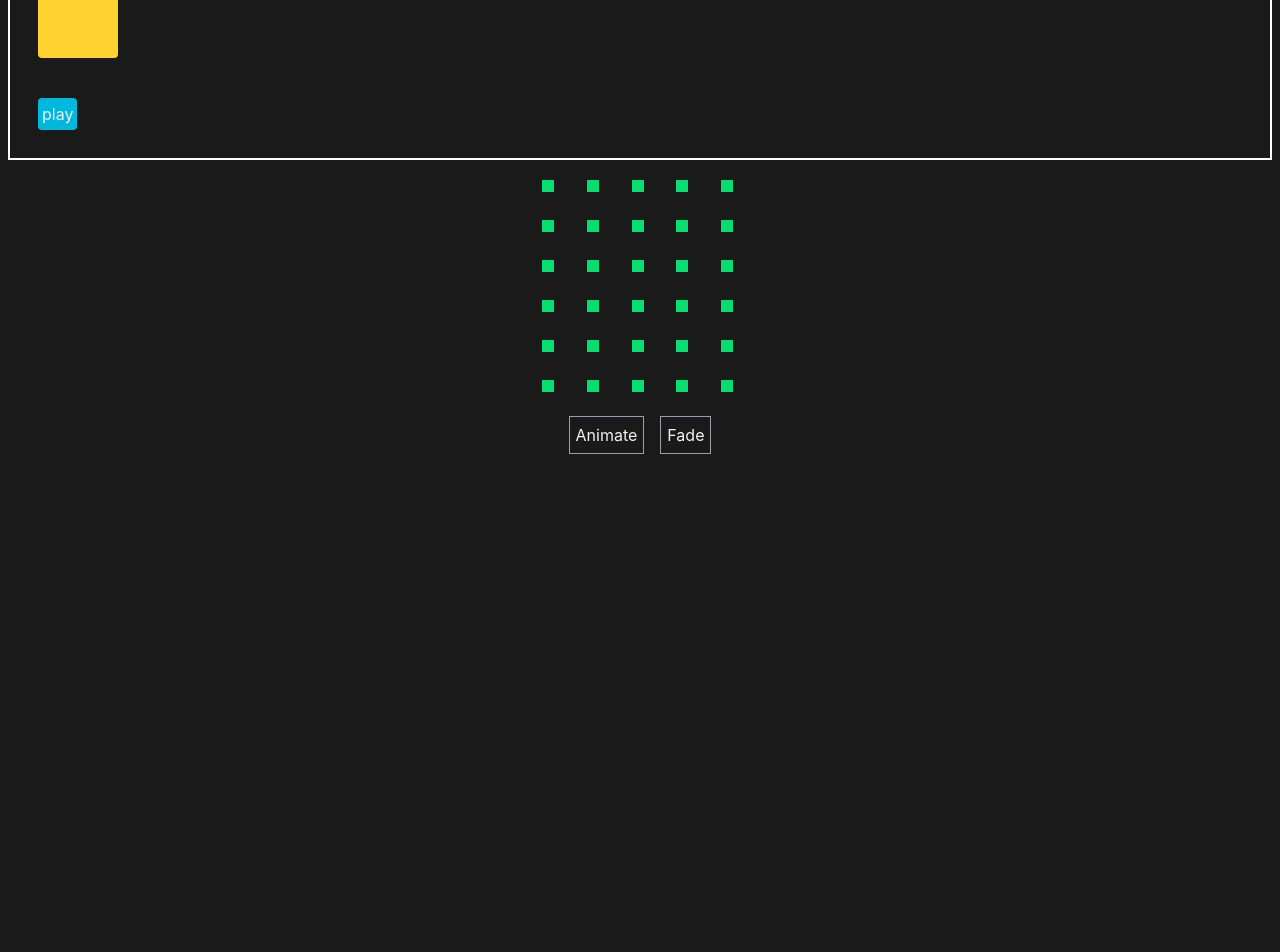
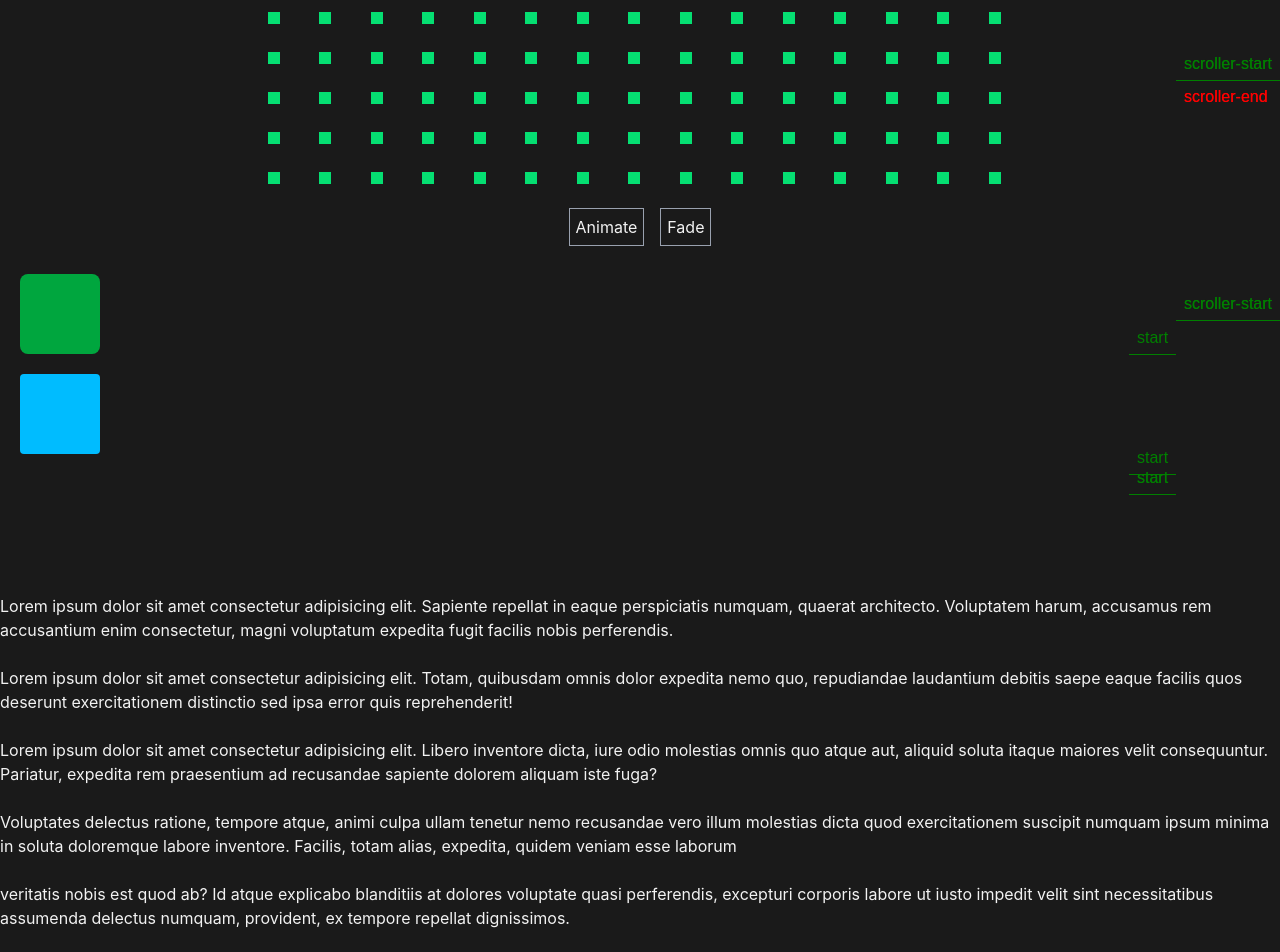
Before and after one commit to mohamedhasan-dev/web-animations, a React (Vite) app: page / in a window 1280 px wide. Shown: the part 480-1432 px from the top of the page. Before the commit the page ends 942 px from the top, so only its background shows below. Built offline with nearby package versions, Linux system fonts and the light colour scheme.

Commit message:
scrollTrigger

```diff
--- a/src/Stagger.jsx
+++ b/src/Stagger.jsx
@@ -4,68 +4,39 @@ const Stagger = () => {
   const tl1 = gsap.timeline();
   function appear() {
     if (!tl1.isActive()) {
-      tl1.clear()
+      tl1.clear();
       tl1.to(".box", {
         scale: 3,
-        duration: 0.1,
         stagger: {
-          grid: [6, 5],
-          amount: 2,
-          from: "random",
+          grid: [17, 15],
+          amount: 1,
+          from: "center",
         },
       });
     }
   }
   function fade() {
     if (!tl1.isActive()) {
-      tl1.clear()
+      tl1.clear();
       tl1.to(".box", {
         scale: 1,
-        duration: 0.1,
         stagger: {
-          grid: [6, 5],
-          amount: 2,
-          from: "random",
+          grid: [17, 15],
+          amount: 1,
+          from: "center",
         },
       });
     }
   }
-
+  const amnt = Array.from({ length: 255 });
   return (
     <>
       <div className="justify-center flex">
-        <div className="grid grid-cols-5 gap-1 w-55 justify-center">
-          <div className="w-3 h-3 bg-green-400 m-3 box"></div>
-          <div className="w-3 h-3 bg-green-400 m-3 box"></div>
-          <div className="w-3 h-3 bg-green-400 m-3 box"></div>
-          <div className="w-3 h-3 bg-green-400 m-3 box"></div>
-          <div className="w-3 h-3 bg-green-400 m-3 box"></div>
-          <div className="w-3 h-3 bg-green-400 m-3 box"></div>
-          <div className="w-3 h-3 bg-green-400 m-3 box"></div>
-          <div className="w-3 h-3 bg-green-400 m-3 box"></div>
-          <div className="w-3 h-3 bg-green-400 m-3 box"></div>
-          <div className="w-3 h-3 bg-green-400 m-3 box"></div>
-          <div className="w-3 h-3 bg-green-400 m-3 box"></div>
-          <div className="w-3 h-3 bg-green-400 m-3 box"></div>
-          <div className="w-3 h-3 bg-green-400 m-3 box"></div>
-          <div className="w-3 h-3 bg-green-400 m-3 box"></div>
-          <div className="w-3 h-3 bg-green-400 m-3 box"></div>
-          <div className="w-3 h-3 bg-green-400 m-3 box"></div>
-          <div className="w-3 h-3 bg-green-400 m-3 box"></div>
-          <div className="w-3 h-3 bg-green-400 m-3 box"></div>
-          <div className="w-3 h-3 bg-green-400 m-3 box"></div>
-          <div className="w-3 h-3 bg-green-400 m-3 box"></div>
-          <div className="w-3 h-3 bg-green-400 m-3 box"></div>
-          <div className="w-3 h-3 bg-green-400 m-3 box"></div>
-          <div className="w-3 h-3 bg-green-400 m-3 box"></div>
-          <div className="w-3 h-3 bg-green-400 m-3 box"></div>
-          <div className="w-3 h-3 bg-green-400 m-3 box"></div>
-          <div className="w-3 h-3 bg-green-400 m-3 box"></div>
-          <div className="w-3 h-3 bg-green-400 m-3 box"></div>
-          <div className="w-3 h-3 bg-green-400 m-3 box"></div>
-          <div className="w-3 h-3 bg-green-400 m-3 box"></div>
-          <div className="w-3 h-3 bg-green-400 m-3 box"></div>
-          <div className="col-span-5 flex justify-center">
+        <div className="grid grid-cols-15 gap-1 w-3xl justify-center">
+          {amnt.map(() => (
+            <div className="w-3 h-3 bg-green-400 m-3 box"></div>
+          ))}
+          <div className="col-span-15 flex justify-center">
             <button
               onClick={appear}
               className="border border-gray-400 p-1.5 m-2"
--- a/src/app.jsx
+++ b/src/app.jsx
@@ -1,47 +1,103 @@
 import gsap from "gsap";
 import Stagger from "./Stagger";
-
-
+import { useGSAP } from "@gsap/react";
+import ScrollTrigger from "gsap/ScrollTrigger";
+gsap.registerPlugin(ScrollTrigger);
 const App = () => {
-  const timeLine1 = gsap.timeline();
-  const timeLine2 = gsap.timeline();
-  function play() {
-    timeLine1
-      .to("#green-box", { x: 200, duration: 1, ease: "elastic.inOut" })
-      .to("#blue-box", { x: 200, duration: 2 });
-  }
-  function play2() {
-    timeLine2
-      .to("#red-box", { x: 200, duration: 1, ease: "elastic.inOut" })
-      .to("#yello-box", { x: 200, duration: 2 }, "+=1");
-  }
-
+  useGSAP(() => {
+    gsap.to("#green-box", {
+      x: 1000,
+      rotate: 720,
+      borderRadius: "100%",
+      scrollTrigger: {
+        trigger: "#green-box",
+        start: "bottom 70%",
+        end: "+=1000",
+        markers: true,
+        scrub: 2,
+      },
+    });
+    gsap.to("#blue-box", {
+      x: 1000,
+      rotate: 720,
+      borderRadius: "100%",
+      scrollTrigger: {
+        trigger: "#green-box",
+        start: "+=200 70%",
+        end: "+=1000",
+        markers: true,
+        scrub: 2,
+      },
+    });
+    gsap.from("#red-box", {
+      y: 1000,
+      opacity: 0,
+      duration: 1,
+      scrollTrigger: {
+        trigger: "#yello-box",
+        start: "-=1000 bottom",
+        markers: true,
+        scrub:true
+      },
+    });
+    gsap.from("#yello-box", {
+      y: 1000,
+      opacity: 0,
+      duration: 1,
+      scrollTrigger: {
+        trigger: "#yello-box",
+        start: "-=1000 bottom",
+        markers: true,
+        scrub:true
+      },
+    });
+  }, []);
   return (
     <>
-      <div className="m-2 p-2 border-2 border-white">
-        <div
-          id="green-box"
-          className="w-20 h-20 bg-green-600 m-5 rounded-lg"
-        ></div>
-        <div
-          id="blue-box"
-          className="w-20 h-20 bg-sky-400 m-5 rounded-sm"
-        ></div>
-        <button className="p-1 bg-cyan-500 rounded-sm m-5" onClick={play}>
-          play
-        </button>
-      </div>
-      <div className="m-2 p-2 border-2 border-white">
-        <div id="red-box" className="w-20 h-20 bg-red-600 m-5 rounded-lg"></div>
+      <Stagger />
+      <div
+        id="green-box"
+        className="w-20 h-20 bg-green-600 m-5 rounded-lg"
+      ></div>
+      <div id="blue-box" className="w-20 h-20 bg-sky-400 m-5 rounded-sm"></div>{" "}
+      <div className="flex justify-center">
         <div
           id="yello-box"
-          className="w-20 h-20 bg-amber-300 m-5 rounded-sm"
+          className="w-20 h-20 bg-amber-300 m-5 rounded-sm justify-center"
         ></div>
-        <button className="p-1 bg-cyan-500 rounded-sm m-5" onClick={play2}>
-          play
-        </button>
+        <div id="red-box" className="w-20 h-20 bg-red-600 m-5 rounded-lg"></div>
       </div>
-      <Stagger />
+      <p>
+        Lorem ipsum dolor sit amet consectetur adipisicing elit. Sapiente
+        repellat in eaque perspiciatis numquam, quaerat architecto. Voluptatem
+        harum, accusamus rem accusantium enim consectetur, magni voluptatum
+        expedita fugit facilis nobis perferendis.
+        <br />
+        <br />
+        Lorem ipsum dolor sit amet consectetur adipisicing elit. Totam,
+        quibusdam omnis dolor expedita nemo quo, repudiandae laudantium debitis
+        saepe eaque facilis quos deserunt exercitationem distinctio sed ipsa
+        error quis reprehenderit!
+        <br />
+        <br />
+        Lorem ipsum dolor sit amet consectetur adipisicing elit. Libero
+        inventore dicta, iure odio molestias omnis quo atque aut, aliquid soluta
+        itaque maiores velit consequuntur. Pariatur, expedita rem praesentium ad
+        recusandae sapiente dolorem aliquam iste fuga?
+        <br />
+        <br />
+        Voluptates delectus ratione, tempore atque, animi culpa ullam tenetur
+        nemo recusandae vero illum molestias dicta quod exercitationem suscipit
+        numquam ipsum minima in soluta doloremque labore inventore. Facilis,
+        totam alias, expedita, quidem veniam esse laborum
+        <br />
+        <br />
+        veritatis nobis est quod ab? Id atque explicabo blanditiis at dolores
+        voluptate quasi perferendis, excepturi corporis labore ut iusto impedit
+        velit sint necessitatibus assumenda delectus numquam, provident, ex
+        tempore repellat dignissimos.
+        <br />
+      </p>
     </>
   );
 };
```
